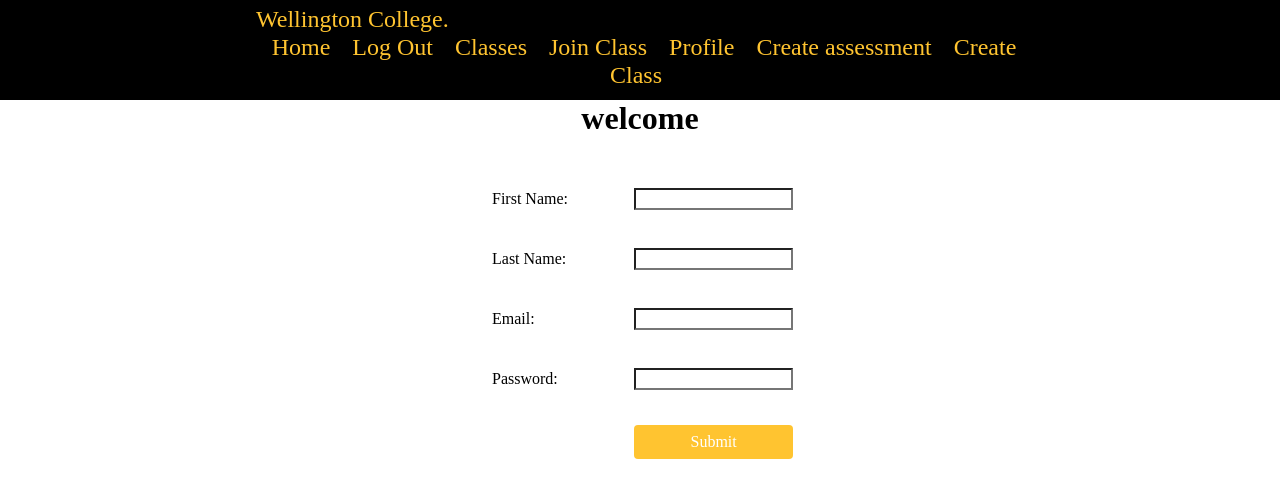
After one commit to seananan/assessmentcalender, a Flask app: page /editinfo in a window 1280 px wide. The commit adds this page. Shown: the top 498 px of the page. Run offline with Flask 3, Linux system fonts and the light colour scheme; the visitor is signed in with stand-in values (Sample User, id 1); data that the repository does not hold is empty.

```diff
--- a/app.py
+++ b/app.py
@@ -1,7 +1,6 @@
 import sqlite3
 from datetime import date
 from sqlite3 import Error
-
 from flask import Flask, render_template, request, redirect, session
 from flask_bcrypt import Bcrypt
 
@@ -129,6 +128,46 @@ def render_logout_page():
     session.clear()
     return redirect("/")
 
+@app.route('/userprofile')
+def render_profile_page():
+    user_id=session.get('user_id')
+    con = connect_database(DATABASE)
+    cur = con.cursor()
+    query="SELECT first_name, last_name, email FROM user WHERE user_id = ?"
+    cur.execute(query, (user_id,))
+    user_info = cur.fetchone()
+    con.commit()
+    con.close()
+    return render_template("userprofile.html",user_info=user_info)
+
+@app.route('/editinfo', methods=['POST', 'GET'])
+def render_edit_info_page():
+    user_id = session.get('user_id')
+    if not user_id:
+        return redirect("/login")
+    con = connect_database(DATABASE)
+    cur = con.cursor()
+    query = "SELECT first_name, last_name, email, password FROM user WHERE user_id = ?"
+    cur.execute(query, (user_id,))
+    user_info = cur.fetchone()
+    con.close()
+    if request.method == 'POST':
+        update_fname = request.form.get('user_fname').title().strip()
+        update_lname = request.form.get('user_lname').title().strip()
+        update_email = request.form.get('user_email').lower().strip()
+        update_password = request.form.get('user_password1')
+        fname=update_fname if update_fname else user_info[0]
+        lname=update_lname if update_lname else user_info[1]
+        email=update_email if update_email else user_info[2]
+        password=update_password if update_password else user_info[3]
+        con = connect_database(DATABASE)
+        cur = con.cursor()
+        query_update = "UPDATE user SET first_name = ?, last_name = ?, email = ?, password = ? WHERE user_id = ?"
+        cur.execute(query_update, (fname, lname, email, password, user_id))
+        con.commit()
+        con.close()
+        return redirect("/userprofile")
+    return render_template("editinfo.html")
 
 @app.route('/creategroup', methods=['POST', 'GET'])
 def render_creategroup_page():
@@ -204,6 +243,7 @@ def render_groupsignup_page():
 
             con.commit()
             con.close()
+            return redirect("/yourgroups")
         else:
             wrong_password = True
         con.close()
@@ -223,7 +263,7 @@ def render_groups_page(group_id):
     query = "SELECT fk_user_id FROM group_user WHERE fk_group_id = ?"
     cur.execute(query, (group_id,))
     owner_id = cur.fetchone()
-    query2 = "SELECT assessments.as_num, assessments.as_name, assessments.credits, assessments.d_date, assessments.d_time FROM as_group JOIN assessments ON fk_as_id=as_id WHERE fk_group_id=?"
+    query2 = "SELECT assessments.as_num, assessments.as_name, assessments.credits, assessments.d_date, assessments.d_time, assessments.as_id FROM as_group JOIN assessments ON fk_as_id=as_id WHERE fk_group_id=?"
     cur.execute(query2, (group_id,))
     assessment_info=cur.fetchall()
     print(assessment_info)
@@ -287,13 +327,13 @@ def render_remove_assessment_page():
         as_id=as_info.strip()
         con=connect_database(DATABASE)
         cur=con.cursor()
-        query="SELECT * FROM as_group WHERE fk_as_id=?"
+        query="DELETE FROM as_group WHERE fk_as_id=?"
         cur.execute(query, (as_id,))
         troybird=cur.fetchall()
         print(troybird)
         con.commit()
         con.close()
-    return render_template("r.html")
+    return redirect(request.referrer)
 
 
 
--- a/templates/base.html
+++ b/templates/base.html
@@ -18,11 +18,12 @@
             <a href="/">Home</a>
             {% if session.logged_in %}
                 <a href="/logout">Log Out</a>
-                <a href="/yourgroups">Your Classes</a>
-                <a href="/groupsignup">Join a Class</a>
+                <a href="/yourgroups">Classes</a>
+                <a href="/groupsignup">Join Class</a>
+                <a href="/userprofile">Profile</a>
                 {% if session.is_teacher %}
-                    <a href="/createassessment">Create an assessment</a>
-                    <a href="/creategroup">Create a Class</a>
+                    <a href="/createassessment">Create assessment</a>
+                    <a href="/creategroup">Create Class</a>
                 {% endif %}
             {% else %}
                 <a href="/signup">Sign Up</a>
--- /dev/null
+++ b/templates/editinfo.html
@@ -0,0 +1,32 @@
+{% extends "base.html" %}
+
+{% block pageheading %}welcome{% endblock %}
+
+{% block main %}
+    <form class="myform" method="post">
+        <div class="form-group">
+            <div class="form-label"> First Name: </div>
+            <div class="form-element"> <input type="text" name="user_fname" ></div>
+        </div>
+
+        <div class="form-group">
+            <div class="form-label"> Last Name: </div>
+            <div class="form-element"> <input type="text" name="user_lname" ></div>
+        </div>
+
+        <div class="form-group">
+            <div class="form-label"> Email: </div>
+            <div class="form-element"> <input type="email" name="user_email" ></div>
+        </div>
+
+        <div class="form-group">
+            <div class="form-label"> Password: </div>
+            <div class="form-element"> <input type="password" name="user_password1"></div>
+        </div>
+
+        <div class="form-group">
+            <div class="form-label"> </div>
+            <div class="form-element"> <input type="submit" value="Submit"></div>
+        </div>
+    </form>
+{% endblock %}
```
Also changed, not shown: templates/groups.html (+6 -3 lines), templates/userprofile.html (added, +20 -0 lines), 1 other file.
